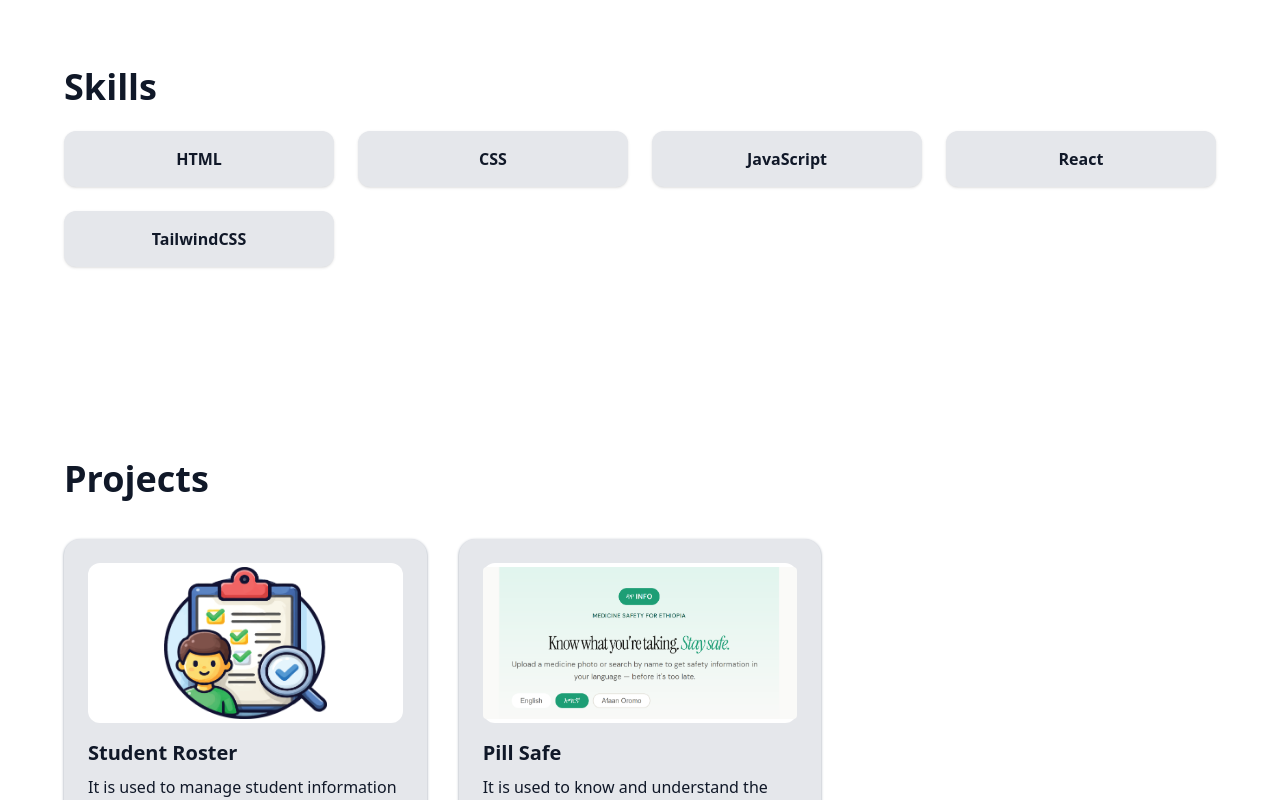
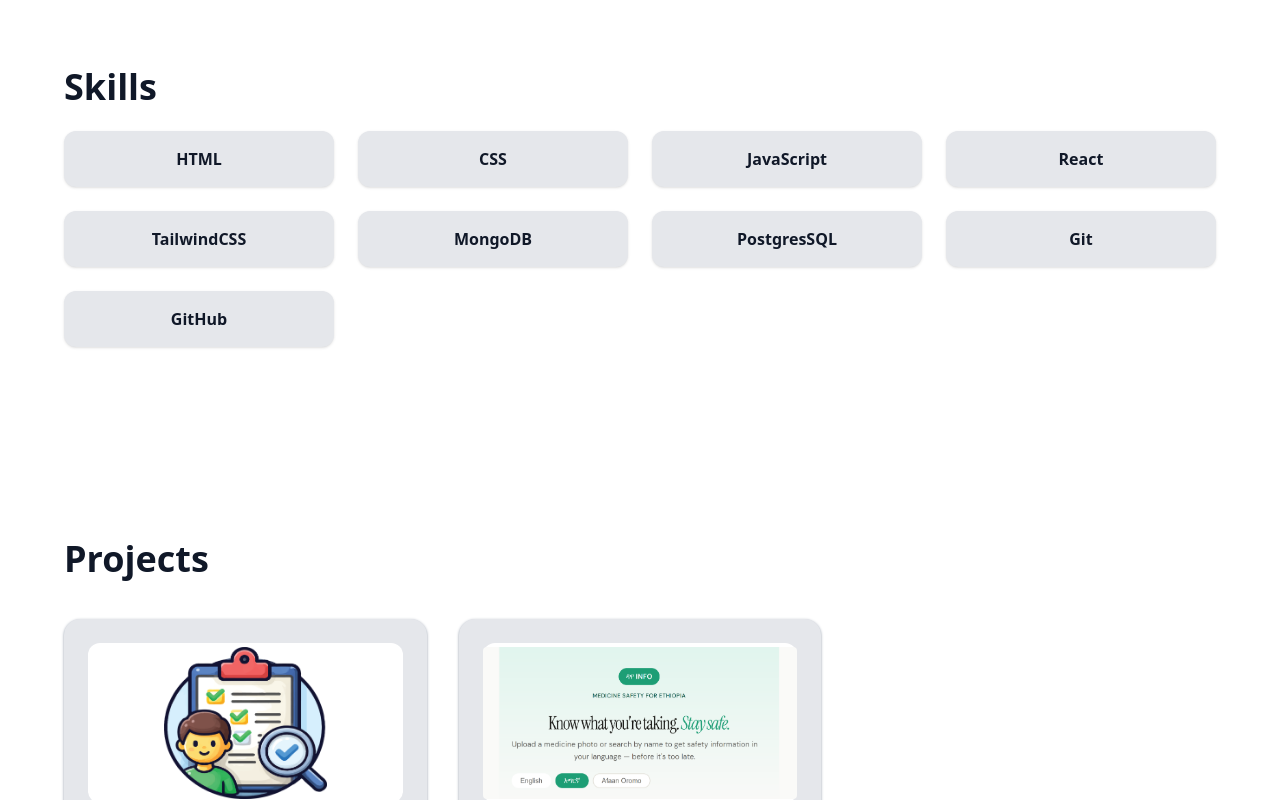
Before and after one commit to Eden1916/My-Portfolio, a React (Vite) app in the folder frontend/: page / in a window 1280 px wide. Shown: the part 1240-2040 px from the top of the page. Built offline with nearby package versions, Linux system fonts and the light colour scheme.

Commit message:
addition of forgotten skills

```diff
--- a/frontend/src/components/Portfolio.jsx
+++ b/frontend/src/components/Portfolio.jsx
@@ -148,7 +148,7 @@ export default function Portfolio({ theme, setTheme }) {
         <div className="max-w-6xl mx-auto">
           <h2 className="text-4xl font-bold mb-6">Skills</h2>
           <div className="grid grid-cols-2 sm:grid-cols-3 md:grid-cols-4 gap-6">
-            {['HTML','CSS','JavaScript','React','TailwindCSS'].map(skill => (
+            {['HTML','CSS','JavaScript','React','TailwindCSS','MongoDB', 'PostgresSQL', 'Git', 'GitHub'].map(skill => (
               <div key={skill} className={`p-4 rounded-xl shadow ${theme === "dark" ? "bg-gray-800 text-white" : "bg-gray-200 text-gray-900"} text-center font-semibold`}>{skill}</div>
             ))}
           </div>
```
